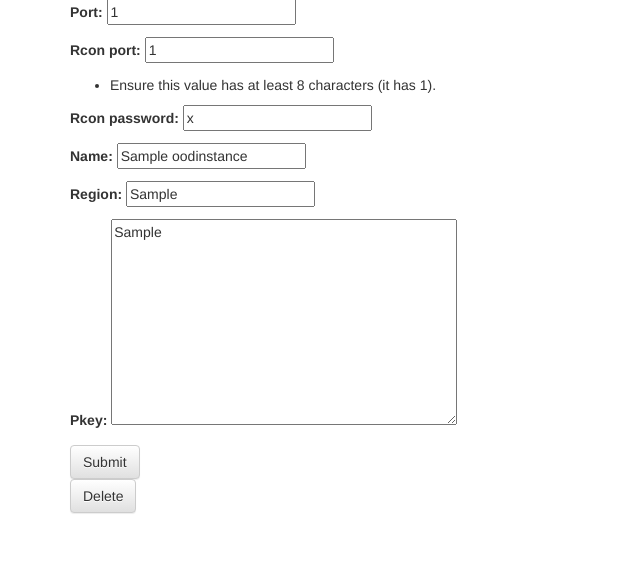
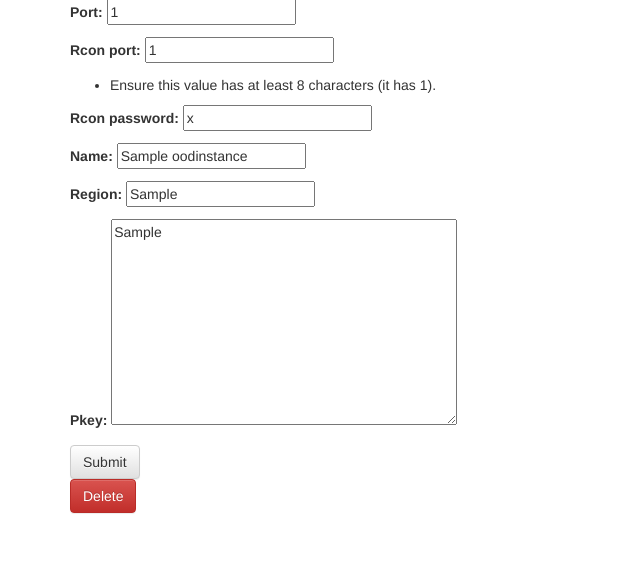
Before and after one commit to markrcote/ood, a Django app: page /instance/1/ in a window 1280 px wide. Shown: the part 73-652 px from the top of the page, without its empty margins (0-640 px from the left). Run offline with Django 3.2, Linux system fonts and the light colour scheme; a user stored in the database is signed in; tables that the repository leaves empty hold one stand-in row (values such as "Sample post"); parts of the project's set-up code (start-up, migrations or seed data) failed here and were passed over; some libraries are stand-ins or nearby versions.

Commit message:
Use danger buttons for deletion controls.

```diff
--- a/ood/templates/delete_instance.html
+++ b/ood/templates/delete_instance.html
@@ -5,7 +5,7 @@ Delete instance "{{ instance.name }}"?
 
 <form action="{% url 'delete_instance' instance.id %}" method="post">
   {% csrf_token %}
-  <input type="submit" value="Yes" class="btn btn-default"/>
+  <input type="submit" value="Yes" class="btn btn-danger"/>
 </form>
 
 <a href="{% url 'edit_instance' instance.id %}" class="btn btn-default">No</a>
--- a/ood/templates/instance.html
+++ b/ood/templates/instance.html
@@ -8,7 +8,7 @@
 </form>
 
 {% if can_delete %}
-    <a href="{% url 'delete_instance' instance.id %}" class="btn btn-default">Delete</a>
+    <a href="{% url 'delete_instance' instance.id %}" class="btn btn-danger">Delete</a>
 {% endif %}
 
 {% endblock %}
```
